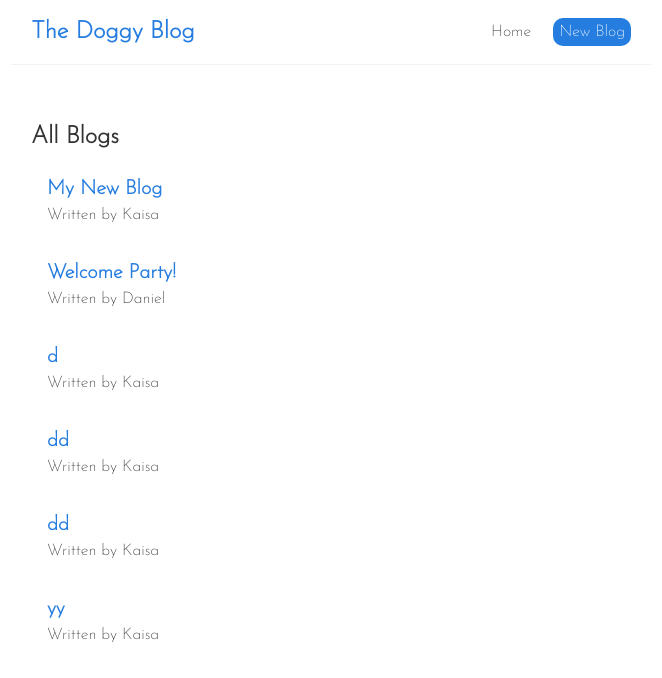
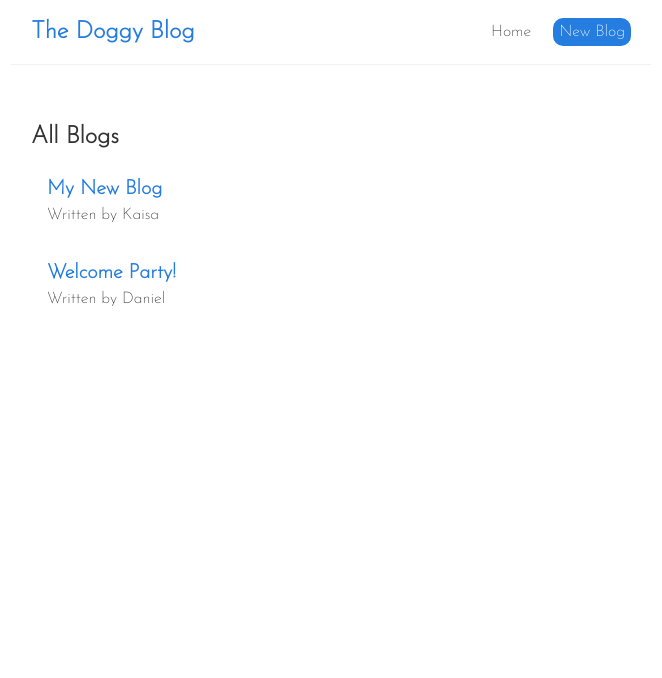
Before and after one commit to KaisaSS/react-blog, a React (Create React App) app: page / in a window 1280 px wide. Shown: the top 678 px of the page, without its empty margins (309-971 px from the left). Built offline with nearby package versions, Linux system fonts and the light colour scheme; data requests are answered from the project's data file.

Commit message:
Add delete to blog posts

```diff
--- a/data/db.json
+++ b/data/db.json
@@ -11,30 +11,6 @@
       "body": "It is time to celebrate!\nWe will have a lovely dog-themed party!",
       "author": "Daniel",
       "id": 2
-    },
-    {
-      "title": "d",
-      "body": "i",
-      "author": "Kaisa",
-      "id": 3
-    },
-    {
-      "title": "dd",
-      "body": "dd",
-      "author": "Kaisa",
-      "id": 4
-    },
-    {
-      "title": "dd",
-      "body": "dd",
-      "author": "Kaisa",
-      "id": 5
-    },
-    {
-      "title": "yy",
-      "body": "yy",
-      "author": "Kaisa",
-      "id": 6
     }
   ]
 }
--- a/src/components/BlogDetails.js
+++ b/src/components/BlogDetails.js
@@ -1,10 +1,19 @@
-import { useParams } from "react-router-dom";
+import { useParams, useHistory } from "react-router-dom";
 import useFetch from "../hooks/useFetch";
 import Loading from "./Loading";
 
 const BlogDetails = () => {
   const { id } = useParams();
   const { data, error, isLoading } = useFetch("http://localhost:8000/blogs/" + id);
+  const history = useHistory();
+
+  const handleClick = () => {
+    fetch("http://localhost:8000/blogs/" + data.id, {
+      method: "DELETE",
+    }).then(() => {
+      history.push("/");
+    });
+  };
 
   return (
     <div className="blog-details">
@@ -15,6 +24,7 @@
           <h2>{data.title}</h2>
           <p>Written by {data.author}</p>
           <div>{data.body}</div>
+          <button onClick={handleClick}>Delete</button>
         </article>
       )}
     </div>
--- a/src/index.css
+++ b/src/index.css
@@ -75,6 +75,15 @@
   margin: 20px 0;
 }
 
+.blog-details button {
+  background: #267de0;
+  color: #fff;
+  border: 0;
+  padding: 8px;
+  border-radius: 10px;
+  cursor: pointer;
+}
+
 .loader {
   display: flex;
   align-items: center;
```
